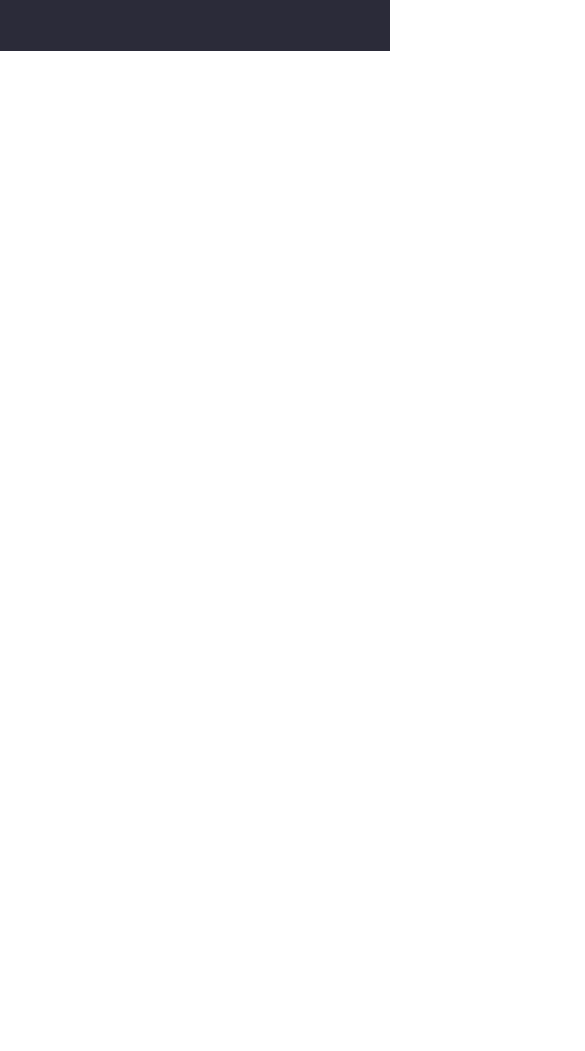
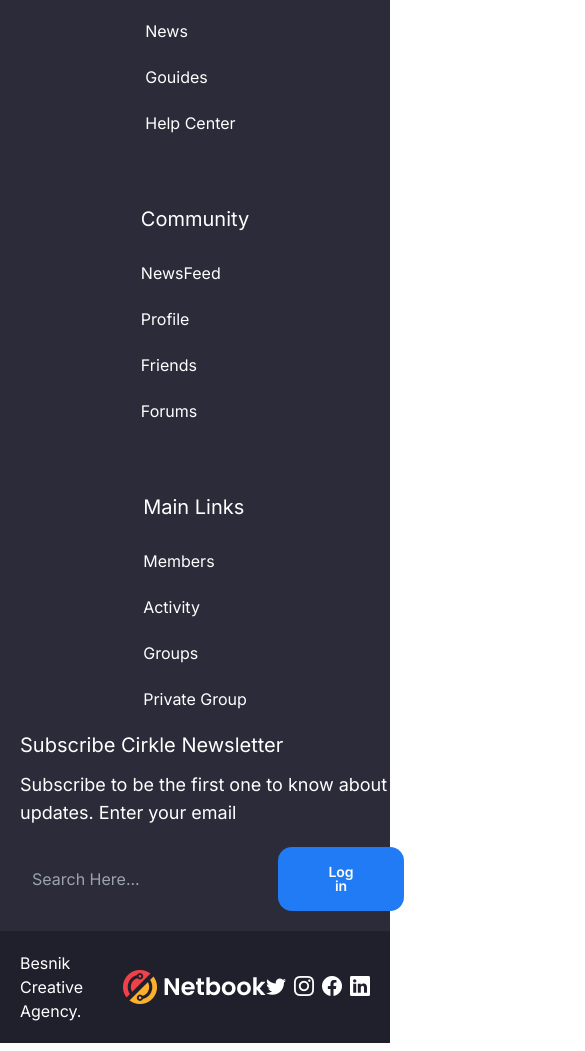
Before and after one commit to dola-basafi/Umptn-Responsive, a plain HTML site: page index.html in a window 390 px wide. Shown: the part 8860-9911 px from the top of the page, 585 px wide, since content can reach past the window. Before the commit the page ends 8919 px from the top, so only its background shows below. Drawn offline with nearby package versions, Linux system fonts and the light colour scheme.

Commit message:
tugas-responsive

```diff
--- a/index.html
+++ b/index.html
@@ -12,8 +12,9 @@
       href="https://fonts.googleapis.com/css2?family=Inter:wght@100;200;300;400;500;600;700;800;900&display=swap"
       rel="stylesheet"
     />
+    <link rel="stylesheet" href="https://cdn.jsdelivr.net/npm/bootstrap-icons@1.10.2/font/bootstrap-icons.css">
+    <link rel="stylesheet" href="https://unpkg.com/flowbite@1.5.4/dist/flowbite.min.css" />
     <script src="https://cdn.tailwindcss.com"></script>
-    <link rel="stylesheet" href="https://unpkg.com/flowbite@1.5.4/dist/flowbite.min.css" />
 
   </head>
   <body>
@@ -357,8 +358,8 @@
     <!-- Footer -->
     <section id="footer">
       <div class="container">
-        <div class="footer1 flex justify-between bg-[#2B2B39]">
-           <div class="links flex justify-between text-white gap-16 pl-5 py-20">
+        <div class="w-full footer1 flex flex-col lg:flex-row justify-between bg-[#2B2B39] p-5">
+           <div class="links flex flex-col md:flex-row items-center justify-between text-white gap-16 ">
             <ul class="flex flex-col gap-[22px]">
               <li> <h1 class=" text-xl leading-loose"> Home</h1> </li>
               <li>Home</li>
@@ -391,10 +392,10 @@
               <li>Private Group</li>
             </ul>
            </div>
-           <div class="sucscribe  px-5 py-20">
-            <h1>Subscribe Cirkle Newsletter</h1>
-            <p>Subscribe to be the first one to know about updates. Enter your email</p>
-            <div class="flex">
+           <div class=" w-96 flex-col items-center pt-5 gap-[22px] ">
+            <h1 class="text-xl text-bold text-white">Subscribe Cirkle Newsletter</h1>
+            <p class="text-white pt-3">Subscribe to be the first one to know about updates. Enter your email</p>
+            <div class="flex items-center justify-between pt-5">
               <form action="#">
                 <input
                   type="text"
@@ -403,13 +404,24 @@
                 />
               </form>
               <div class="button-box flex-grow-1">
-                <button class="btn-blue font-semibold">Log in</button>
+                <button class="btn-blue font-semibold ">Log in</button>
               </div>
             </div>
            </div>
         </div>
-        <div></div>
+        <div class="footer2 flex justify-between items-center p-5 bg-[#20202D]">
+          <p  class="text-white text-base">Besnik Creative Agency.</p>
+          <img src="img/logo2.png" alt="">
+          <div class="flex justify-between items-center  text-xl gap-2 text-white">
+            <i class="bi bi-twitter"></i>
+            <i class="bi bi-instagram"></i>
+            <i class="bi bi-facebook"></i>
+            <i class="bi bi-linkedin"></i>
+          </div>
+        </div>
+
       </div>
+
     </section>
 
 
```
Also changed, not shown: img/logo2.png (added).
